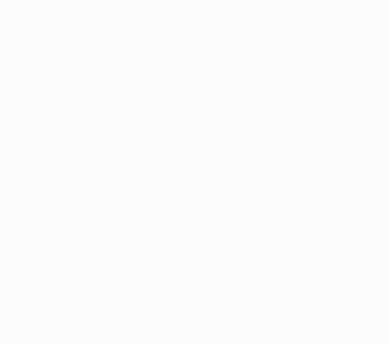
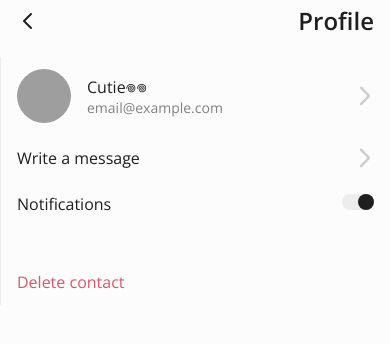
Before and after one commit to asxnah/chat-app, a React (Vite) app: page /contacts/contact in a window 390 px wide. Before the commit this address had no page. Shown: the top 344 px of the page. Built offline with nearby package versions, Linux system fonts and the light colour scheme; grey boxes are pictures that could not be loaded.

Commit message:
feat: mobile contact page

```diff
--- a/src/App.tsx
+++ b/src/App.tsx
@@ -3,6 +3,7 @@
 import Test from './pages/Test/Test';
 import Auth from './pages/Auth/Auth';
 import Contacts from './pages/Contacts/Contacts';
+import Contact from './pages/Contact/Contact';
 
 function App() {
 	return (
@@ -12,6 +13,7 @@
 				<Route path="/" element={<Test />} />
 				<Route path="/auth" element={<Auth />} />
 				<Route path="/contacts" element={<Contacts />} />
+				<Route path="/contacts/contact" element={<Contact />} />
 			</Routes>
 		</BrowserRouter>
 	);
--- /dev/null
+++ b/src/pages/Contact/Contact.tsx
@@ -0,0 +1,92 @@
+import { useEffect, useState } from 'react';
+import { useNavigate, useSearchParams } from 'react-router-dom';
+import { Toggler } from '../../uikit/Toggler/Toggler';
+import { UserInfo } from '../../uikit/UserInfo/UserInfo';
+import styles from './styles.module.css';
+import { Header } from '../../components/Header/Header';
+
+const Contact = () => {
+	const navigate = useNavigate();
+	const [params] = useSearchParams();
+
+	interface Contact {
+		id: string;
+		name: string;
+		avatar: string;
+		email: string;
+		notifications: boolean;
+	}
+
+	const [notifications, setNotifications] = useState<boolean>(false);
+	const [contact, setContact] = useState<Contact>({
+		id: '',
+		name: '',
+		avatar: '',
+		email: '',
+		notifications: false,
+	});
+
+	useEffect(() => {
+		console.log(params.get('id'));
+		const fetchedContact = {
+			id: '1',
+			name: 'Cutie𖦹𖦹',
+			avatar:
+				'https://i.pinimg.com/1200x/ae/6c/74/ae6c748ab01cd6696ef77c6ba27ed6f2.jpg',
+			email: 'email@example.com',
+			notifications: true,
+		};
+		setContact(fetchedContact);
+		setNotifications(fetchedContact.notifications);
+	}, []);
+
+	const setNotificationsGlobally = () => {
+		setNotifications(!notifications);
+
+		const updatedContact = { ...contact, notifications: !notifications };
+		setContact(updatedContact);
+	};
+
+	const deleteContact = (id: string) => {
+		navigate('/contacts');
+		return id;
+	};
+
+	return (
+		<>
+			<Header heading="Profile" onChevronClick={() => navigate('/contacts')} />
+			<main className={styles.profileTab}>
+				<ul>
+					<li>
+						<UserInfo
+							type="profile"
+							name={contact.name}
+							avatar={contact.avatar}
+							content={contact.email}
+							onClick={() => navigate('/contacts')}
+						/>
+					</li>
+					<li>
+						<UserInfo
+							type="link"
+							name="Write a message"
+							onClick={() => navigate('/contacts')}
+						/>
+					</li>
+					<li>
+						<Toggler
+							content="Notifications"
+							checked={notifications}
+							onToggle={setNotificationsGlobally}
+						/>
+					</li>
+				</ul>
+				<button onClick={() => deleteContact(contact.id)}>
+					Delete contact
+				</button>
+			</main>
+		</>
+	);
+};
+
+export default Contact;
--- /dev/null
+++ b/src/pages/Contact/styles.module.css
@@ -0,0 +1,19 @@
+.profileTab {
+	display: flex;
+	flex-direction: column;
+	gap: 2rem;
+
+	border-left: 1px solid var(--stroke);
+}
+
+.profileTab ul {
+	padding: 0;
+
+	list-style-type: none;
+}
+
+.profileTab > button {
+	margin: var(--offset-vertical) var(--offset-horizonal);
+	text-align: left;
+	color: var(--red);
+}
```
